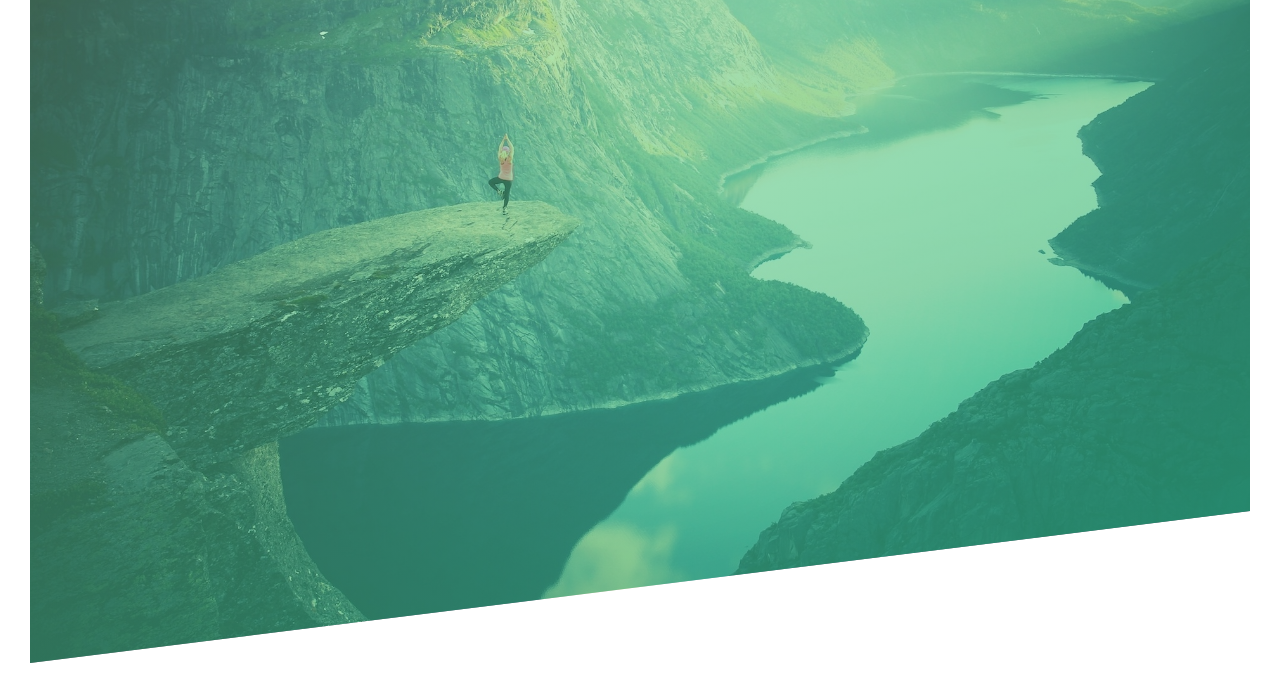
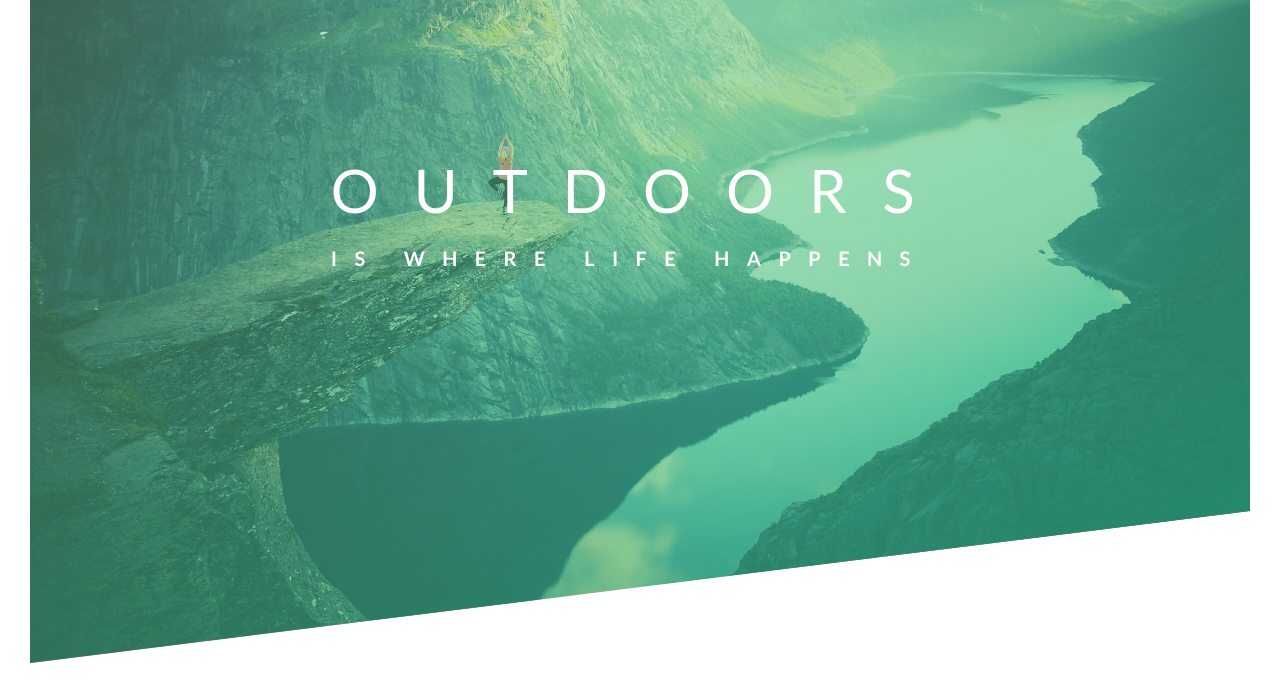
Before and after one commit to Charl1410/Natours-, a plain HTML site: page Natours/starter/index.html in a window 1280 px wide. Shown: the part 127-820 px from the top of the page. Drawn offline with Linux system fonts and the light colour scheme; files that its build step writes are made by us from their sources.

Commit message:
center text and logo sizing

```diff
--- a/Natours/starter/css/style.css
+++ b/Natours/starter/css/style.css
@@ -47,5 +47,37 @@ body {
 
 .logo {
     height: 35px;
+}
 
+.text-box {
+    position: absolute;
+    /* this is in relation to the parent  */
+    top: 40%;
+    left: 50%;
+    /* this is in relation to the element itself to center it  */
+    transform: translate(-50%, -50%);}
+
+
+
+.heading-primary {
+    color: white;
+    text-transform: uppercase;
 }
+
+
+.heading-primary-main {
+    color: white;
+    display: block;
+    font-size: 60px;
+    font-weight: 400;
+    letter-spacing: 35px;
+}
+
+
+.heading-primary-sub {
+    color: white;
+    display: block;
+     font-size: 20px;
+    font-weight: 700;
+    letter-spacing: 17.4px;
+}
--- a/Natours/starter/index.html
+++ b/Natours/starter/index.html
@@ -17,6 +17,15 @@
             <div class="logo-box">
                 <img src="./img/logo-white.png" alt="Logo" class="logo" />
             </div>
+
+            <div class="text-box">
+                <h1 class="heading-primary">
+                    <span class="heading-primary-main">Outdoors</span>
+                    <span class="heading-primary-sub">is where life happens</span>
+                </h1>
+            </div>
+
+
         </header>
 
     </body>
```
